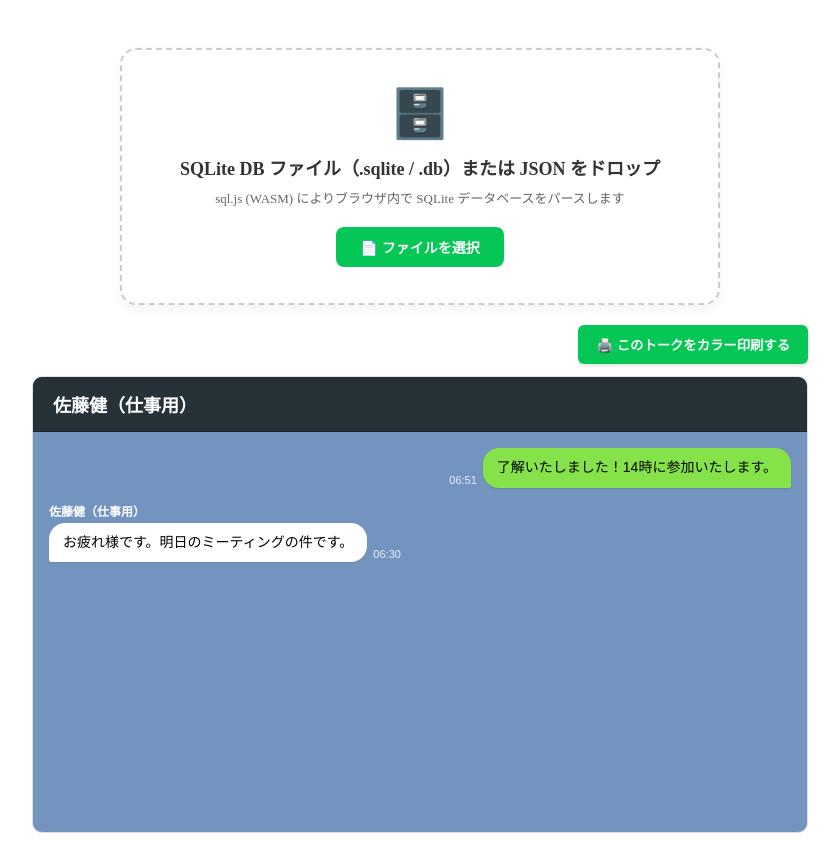
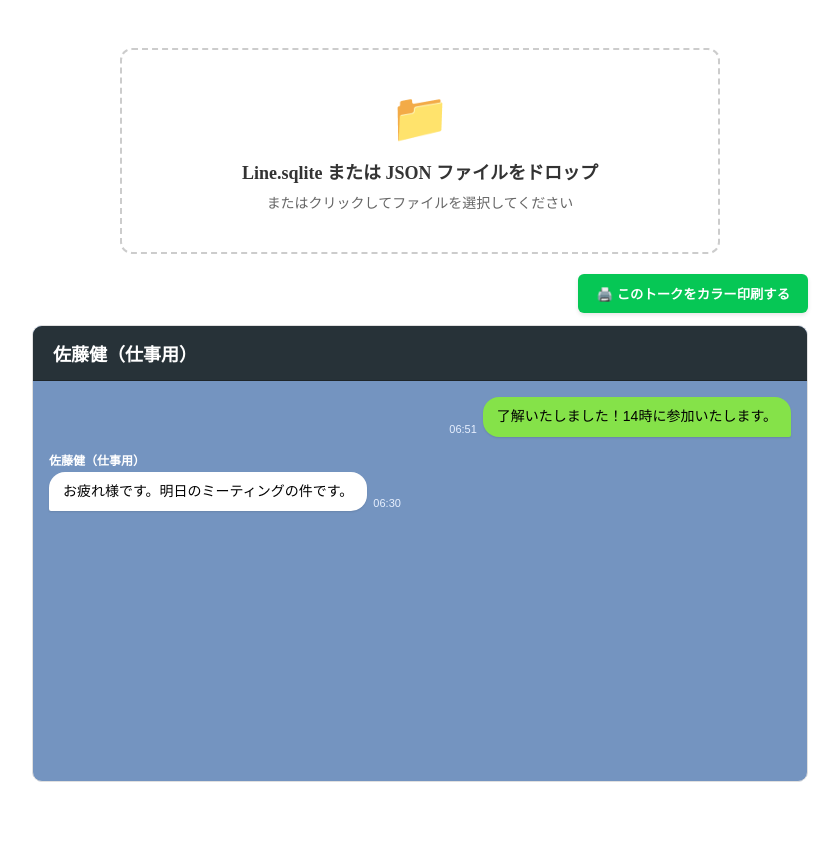
Before and after one commit to yannsaiko/line1, a React (Vite) app: page / in a window 1280 px wide. Shown: the whole page, without its empty margins (220-1059 px from the left). After the commit the page ends 810 px from the top, so only its background shows below. Built offline with nearby package versions, Linux system fonts and the light colour scheme.

Commit message:
Update FileUploader.tsx

```diff
--- a/src/components/FileUploader.tsx
+++ b/src/components/FileUploader.tsx
@@ -42,54 +42,36 @@ export const FileUploader: React.FC<FileUploaderProps> = ({ onFileSelect, isLoad
       onDragOver={handleDragOver}
       onDragLeave={handleDragLeave}
       onDrop={handleDrop}
+      onClick={() => fileInputRef.current?.click()}
       style={{
         border: isDragOver ? '2px dashed #06C755' : '2px dashed #cccccc',
-        borderRadius: '16px',
-        padding: '36px 20px',
+        borderRadius: '12px',
+        padding: '40px 20px',
         textAlign: 'center',
         backgroundColor: isDragOver ? 'rgba(6, 199, 85, 0.05)' : '#ffffff',
+        cursor: 'pointer',
         transition: 'all 0.2s ease',
         margin: '20px auto',
         maxWidth: '600px',
-        boxShadow: '0 4px 12px rgba(0,0,0,0.05)',
       }}
     >
       <input
         type="file"
         ref={fileInputRef}
         onChange={handleFileChange}
-        accept=".sqlite,.db,.sqlite3,.json"
+        accept=".sqlite,.db,.json"
         style={{ display: 'none' }}
       />
-
-      <div style={{ fontSize: '48px', marginBottom: '12px' }}>🗄️</div>
-      <h3 style={{ margin: '0 0 8px 0', fontSize: '18px', color: '#333333', fontWeight: 'bold' }}>
-        SQLite DB ファイル（.sqlite / .db）または JSON をドロップ
+      <div style={{ fontSize: '48px', marginBottom: '12px' }}>📁</div>
+      <h3 style={{ margin: '0 0 8px 0', fontSize: '18px', color: '#333333' }}>
+        Line.sqlite または JSON ファイルをドロップ
       </h3>
-      <p style={{ margin: '0 0 20px 0', fontSize: '13px', color: '#666666' }}>
-        sql.js (WASM) によりブラウザ内で SQLite データベースをパースします
+      <p style={{ margin: 0, fontSize: '14px', color: '#666666' }}>
+        またはクリックしてファイルを選択してください
       </p>
-
-      <button
-        type="button"
-        onClick={() => fileInputRef.current?.click()}
-        style={{
-          padding: '10px 24px',
-          backgroundColor: '#06C755',
-          color: '#ffffff',
-          border: 'none',
-          borderRadius: '8px',
-          fontWeight: 'bold',
-          fontSize: '14px',
-          cursor: 'pointer',
-        }}
-      >
-        📄 ファイルを選択
-      </button>
-
       {isLoading && (
         <div style={{ marginTop: '16px', color: '#06C755', fontWeight: 'bold' }}>
-          ⚙️ WASMエンジンでSQLiteを読み込み中...
+          データベースを解析中...
         </div>
       )}
     </div>
```
